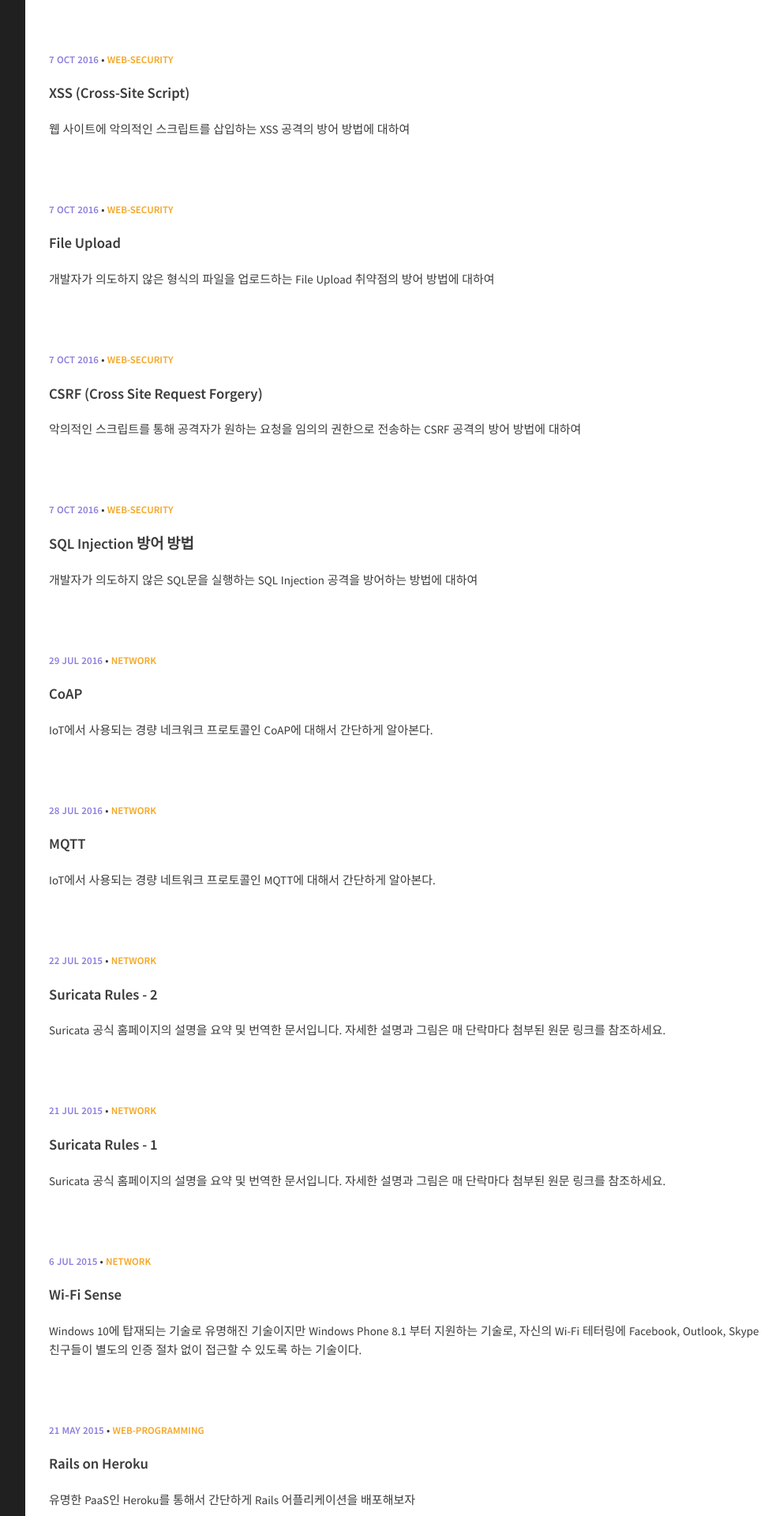
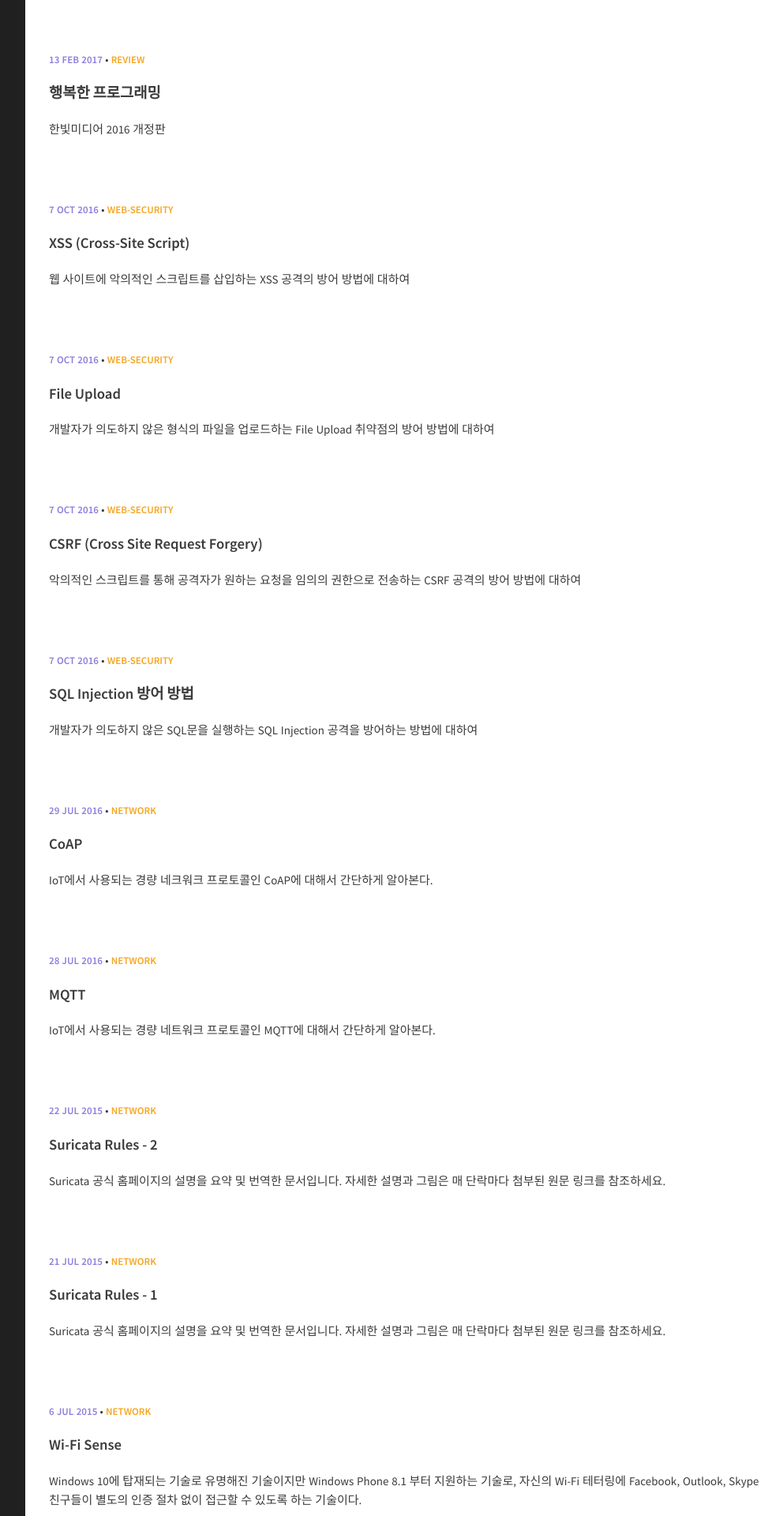
Before and after one commit to Dal4Segno/dal4segno.github.com, a Jekyll site: the page built from index.html, in a window 1280 px wide. Shown: the top 1920 px of the page at 79% size, without its empty margins (288-1280 px from the left). Built offline with Jekyll 4.4.1, drawn with Linux system fonts in a browser that asks for light colours; some web fonts are replaced; part of the change alters nothing that is shown.

Commit message:
Review of Happy Programming

```diff
--- a/_config.yml
+++ b/_config.yml
@@ -20,6 +20,7 @@ markdown:          kramdown
 highlighter:       rouge
 excerpt_separator: <!--more-->
 permalink:         :categories/:title/
+future: true
 
 kramdown:
   auto_ids: true
--- /dev/null
+++ b/_posts/2017-02-12-happy-programming.markdown
@@ -0,0 +1,31 @@
+---
+layout: post
+title: "행복한 프로그래밍"
+date: 2017-02-12 16:47:53
+tag:
+ - review
+ - book
+ - programming
+categories: review
+excerpt: 한빛미디어 2016 개정판
+---
+
+!["행복한 프로그래밍"](http://www.hanbit.co.kr/data/books/B6361233715_l.jpg)
+
+> 본 도서는 **한빛미디어**의 *나도 리뷰어*  프로그램을 통해서 지원받았습니다.
+
+
+이 책은 그리 두껍지 않다. 더도 말고 덜도 말고 딱 300쪽. 약 2시간 정도면 다 읽을 수 있는 수준이다.
+
+하지만, 이 책은 프로그래밍의 본질적 재미부터, 요즘 떠오르는 다양한 신기술들까지, 개발자 혹은 개발에 관심이 있는 사람들이 흥미를 느낄 수 있는 내용으로 가득 차 있다.
+
+기존에 아는 내용이라면 충분히 그것의 대단함을 다시 느껴볼 수 있고, 모르는 내용이라면 충분히 신기해할 수 있을 정도로 어렵지 않게 쓰여있다. 다만, 비전공자나 관련 정보를 아직 많이 접해보지 못한 사람이라면 설명이 약간 빈약하다고 느낄 수도 있겠다.
+
+개인적으로 3장과 4장의 기술 부분은 알고 있던 내용이라서 큰 감흥은 없었지만, 1장과 2장은 꽤 감명 깊게 읽었다. 프로그래밍은 왜 재미있는지, 내가 지금 프로그래밍을 왜 하고 있는지 새삼 다시 한번 생각해 볼 수 있는 내용이었다.
+
+읽다 보면, 글쓴이의 말처럼 내용이 난잡하다고 느낄 수도 있긴 하지만, 그만큼 프로그래밍이 참 다양한 주제와 얽혀있다는 방증이 아닐까.
+
+하여튼, 짧은 시간을 내서 읽어볼만한 좋은 책이었다.
+
+
+> 본 도서는 **한빛미디어**의 *나도 리뷰어*  프로그램을 통해서 지원받았습니다.
```
Also changed, not shown: _posts/2016-10-07-xss.markdown (+15 -15 lines).
